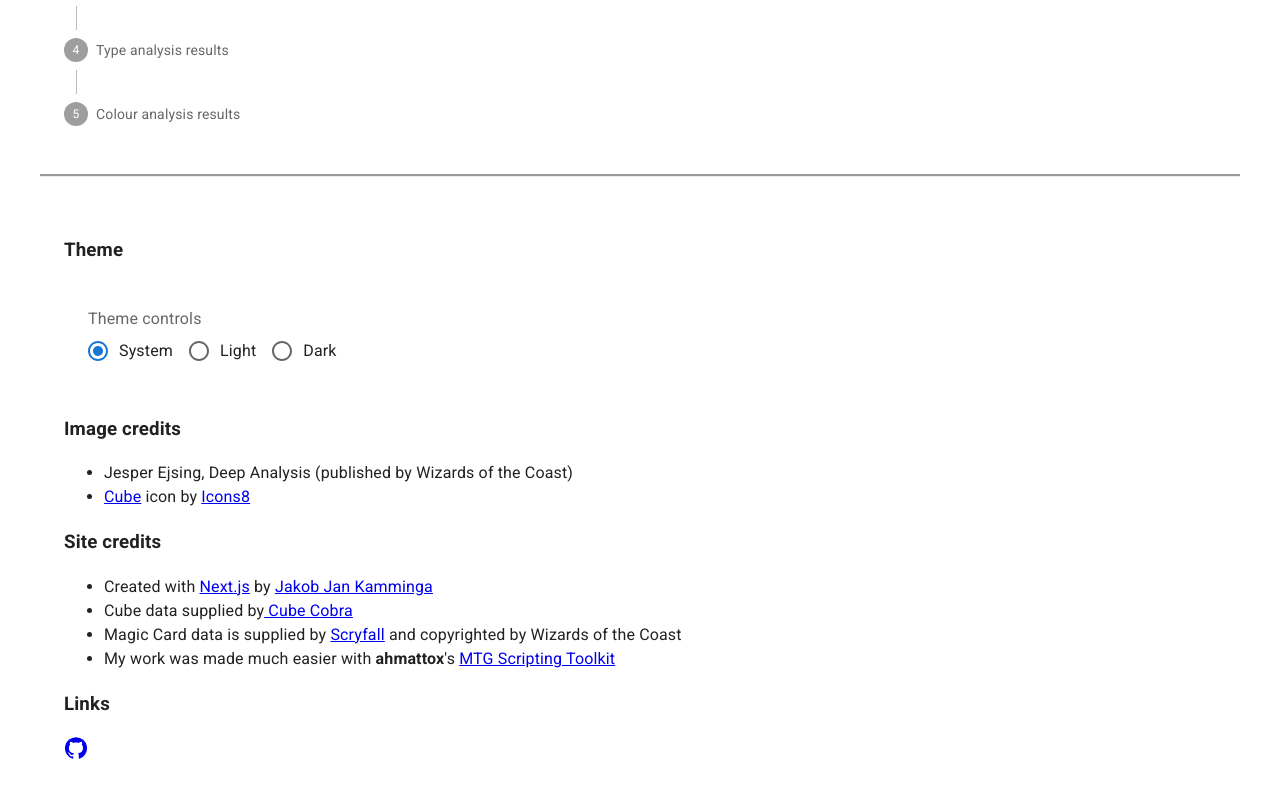
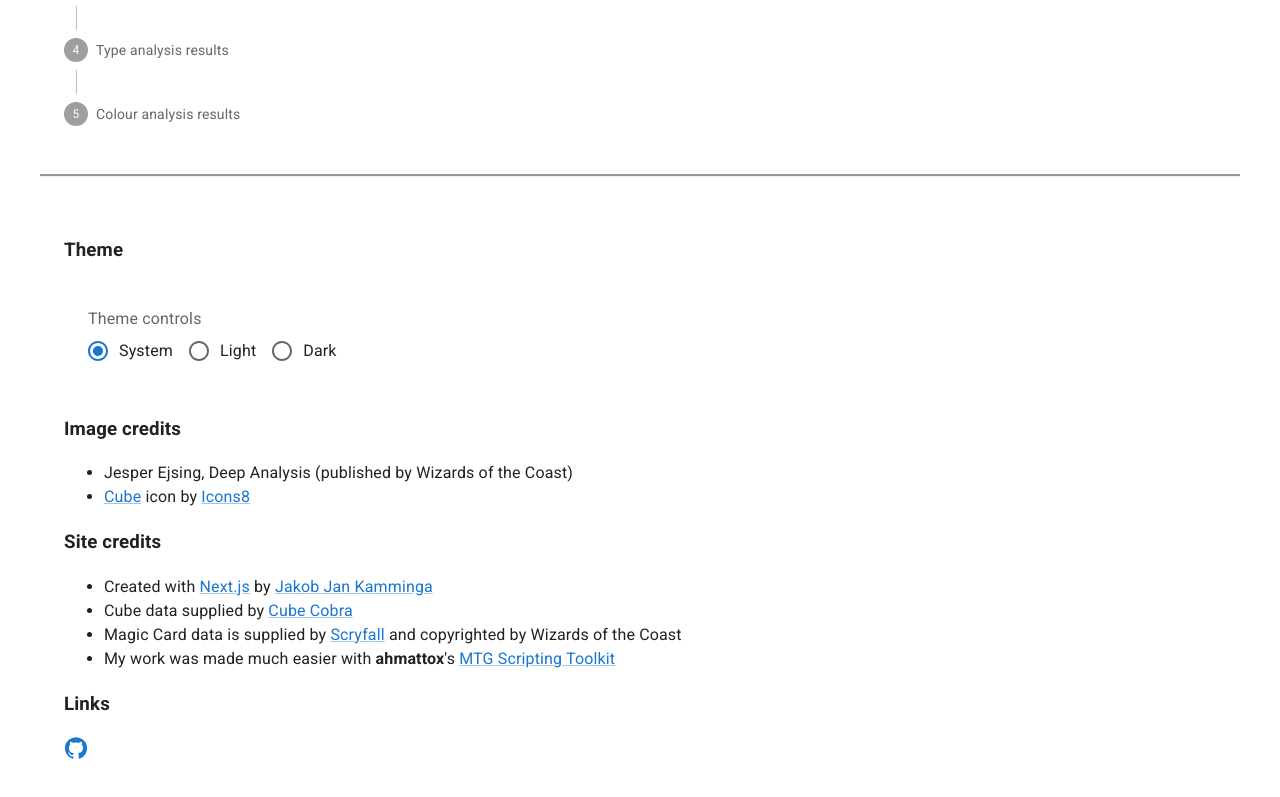
Before and after one commit to JJ-Kamminga/commander-cube-analysis, a Next.js app: page / in a window 1280 px wide. Shown: the part 630-1427 px from the top of the page. Built offline with nearby package versions, Linux system fonts and the light colour scheme.

Commit message:
improve link styling

```diff
--- a/src/app/page.tsx
+++ b/src/app/page.tsx
@@ -6,7 +6,7 @@ import '@fontsource/roboto/500.css';
 import '@fontsource/roboto/700.css';
 
 import { CubeListForm } from "@/components/CubeListForm/CubeListForm";
-import { Avatar, Container, createTheme, Grid2, CssBaseline, ThemeProvider, useColorScheme } from "@mui/material";
+import { Avatar, Container, createTheme, Grid2, CssBaseline, ThemeProvider, useColorScheme, Link } from "@mui/material";
 
 import Box from '@mui/material/Box';
 import RadioGroup from '@mui/material/RadioGroup';
@@ -14,7 +14,6 @@ import Radio from '@mui/material/Radio';
 import FormControl from '@mui/material/FormControl';
 import FormControlLabel from '@mui/material/FormControlLabel';
 import FormLabel from '@mui/material/FormLabel';
-import Link from 'next/link';
 import { GitHub } from '@mui/icons-material';
 
 const theme = createTheme({
@@ -95,20 +94,29 @@ function App() {
           <h3>Image credits</h3>
           <ul>
             <li>Jesper Ejsing, Deep Analysis (published by Wizards of the Coast)</li>
-            <li><a target="_blank" href="https://icons8.com/icon/6665/cube">Cube</a> icon by <a target="_blank" href="https://icons8.com">Icons8</a></li>
+            <li><Link href="https://icons8.com/icon/6665/cube" target="_blank" rel="noopener noreferrer">Cube</Link> icon by <Link href="https://icons8.com" target="_blank" rel="noopener noreferrer">Icons8</Link></li>
           </ul>
           <h3>Site credits</h3>
           <ul>
-            <li>Created with <Link href="https://nextjs.org/">Next.js</Link> by <Link href='https://github.com/JJ-Kamminga'>Jakob Jan Kamminga
-            </Link></li>
-            <li>Cube data supplied by
-              <Link href='https://cubecobra.com/'> Cube Cobra</Link>
-            </li>
-            <li>Magic Card data is supplied by <Link href='https://scryfall.com/'>Scryfall</Link> and copyrighted by Wizards of the Coast</li>
-            <li>My work was made much easier with <b>ahmattox</b>&apos;s <Link href="https://github.com/ahmattox/mtg-scripting-toolkit">MTG Scripting Toolkit</Link></li>
+            <li>Created with <Link href="https://nextjs.org/" target="_blank" rel="noopener noreferrer">Next.js</Link> by <Link href='https://github.com/JJ-Kamminga' target="_blank" rel="noopener noreferrer">Jakob Jan Kamminga</Link></li>
+            <li>Cube data supplied by <Link href='https://cubecobra.com/' target="_blank" rel="noopener noreferrer">Cube Cobra</Link></li>
+            <li>Magic Card data is supplied by <Link href='https://scryfall.com/' target="_blank" rel="noopener noreferrer">Scryfall</Link> and copyrighted by Wizards of the Coast</li>
+            <li>My work was made much easier with <b>ahmattox</b>&apos;s <Link href="https://github.com/ahmattox/mtg-scripting-toolkit" target="_blank" rel="noopener noreferrer">MTG Scripting Toolkit</Link></li>
           </ul>
           <h3>Links</h3>
-          <Link href="https://github.com/JJ-Kamminga/commander-cube-analysis">
+          <Link
+            href="https://github.com/JJ-Kamminga/commander-cube-analysis"
+            target="_blank"
+            rel="noopener noreferrer"
+            sx={{
+              display: 'inline-flex',
+              alignItems: 'center',
+              color: 'primary.main',
+              '&:hover': {
+                color: 'primary.dark',
+              }
+            }}
+          >
             <GitHub />
           </Link>
         </Container>
```
Also changed, not shown: 1 other file (tests, documents, lock files or other folders).
